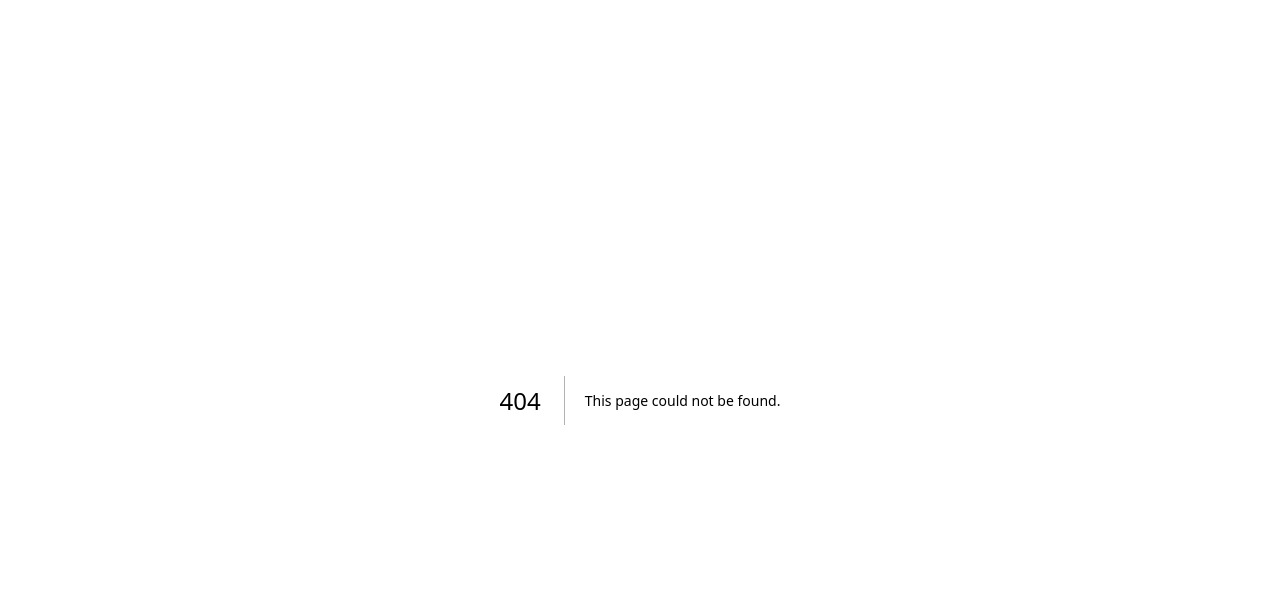
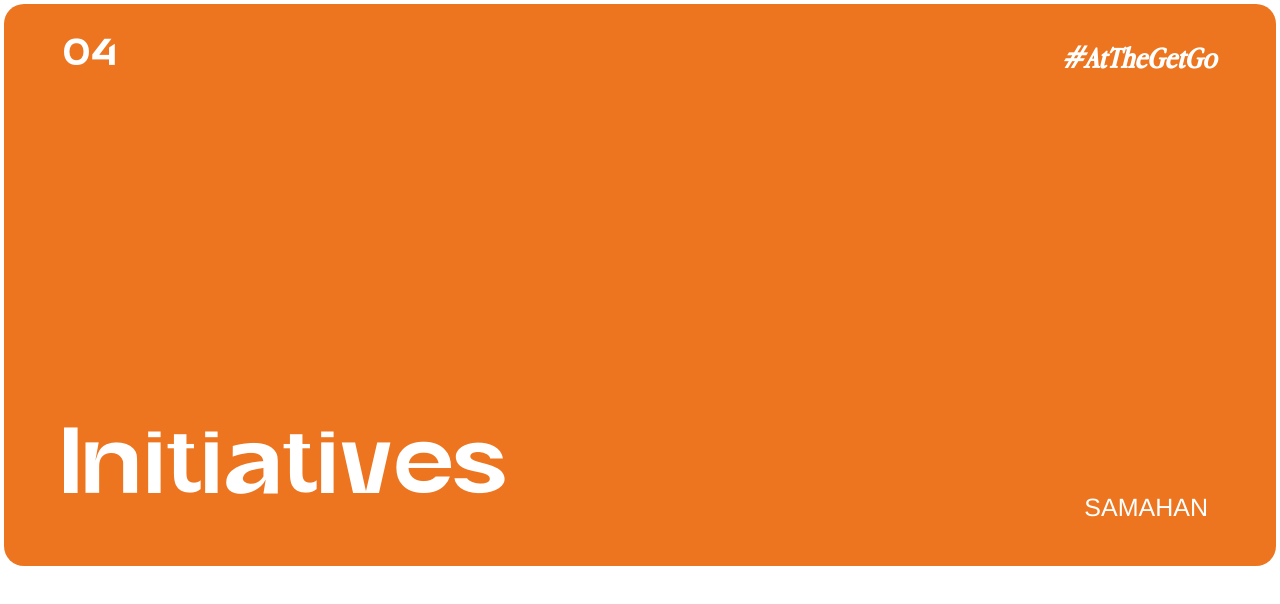
Before and after one commit to SAMAHAN-Systems-Development/samahan-at-the-get-go, a Next.js app: page /officer-small-card in a window 1280 px wide. Before the commit this address had no page. Shown: the top 604 px of the page. Built offline with nearby package versions, Linux system fonts and the light colour scheme.

Commit message:
fix: adjusted padding and requested changes

```diff
--- /dev/null
+++ b/src/app/officer-small-card/page.tsx
@@ -0,0 +1,13 @@
+import React from "react";
+
+import InitiativesTitleCard from "@/components/ui/Offices/InitiativesTitleCard";
+
+const page = () => {
+  return (
+    <div>
+      <InitiativesTitleCard />
+    </div>
+  );
+};
+
+export default page;
--- a/src/components/ui/Offices/InitiativesTitleCard.tsx
+++ b/src/components/ui/Offices/InitiativesTitleCard.tsx
@@ -2,22 +2,22 @@ import React from "react";
 
 const InitiativesTitleCard: React.FC = () => {
   return (
-    <div className="h-[502px] w-auto md:h-[772px] lg:h-[562px] bg-orange m-1 p-4 flex flex-col justify-between rounded-section-card text-[#FFFF]">
+    <div className="h-[502px] w-auto md:h-[772px] lg:h-[562px] bg-orange m-1 p-4 md:px-8 md:py-[60px] lg:px-[60px] lg:py-8 flex flex-col justify-between rounded-section-card text-[#FFFF]">
       <div className="flex justify-between">
-        <span className="flex font-artega text-[20px] md:text-[20px] lg:text-[30px] font-[500]">
+        <h2 className="flex font-artega text-[20px] md:text-[20px] lg:text-[30px] font-[500]">
           04
-        </span>
-        <span className="flex font-appleGaramond italic font-[700] text-[20px] md:text-[20px] lg:text-[30px]">
+        </h2>
+        <h2 className="flex font-appleGaramond italic font-[700] text-[20px] md:text-[20px] lg:text-[30px]">
           #AtTheGetGo
-        </span>
+        </h2>
       </div>
       <div className="flex justify-between items-end">
-        <span className="flex font-artega text-[35px] md:text-[60px] lg:text-[75px] font-[500]">
+        <h2 className="flex font-artega text-[35px] md:text-[60px] lg:text-[75px] font-[500]">
           Initiatives
-        </span>
-        <span className="flex text-[10px] md:text-[23px] lg:text-[25px] font-[400] p-2">
+        </h2>
+        <h2 className="flex text-[10px] md:text-[23px] lg:text-[25px] font-[400] p-2">
           SAMAHAN
-        </span>
+        </h2>
       </div>
     </div>
   );
```
Also changed, not shown: 1 other file (tests, documents, lock files or other folders).
